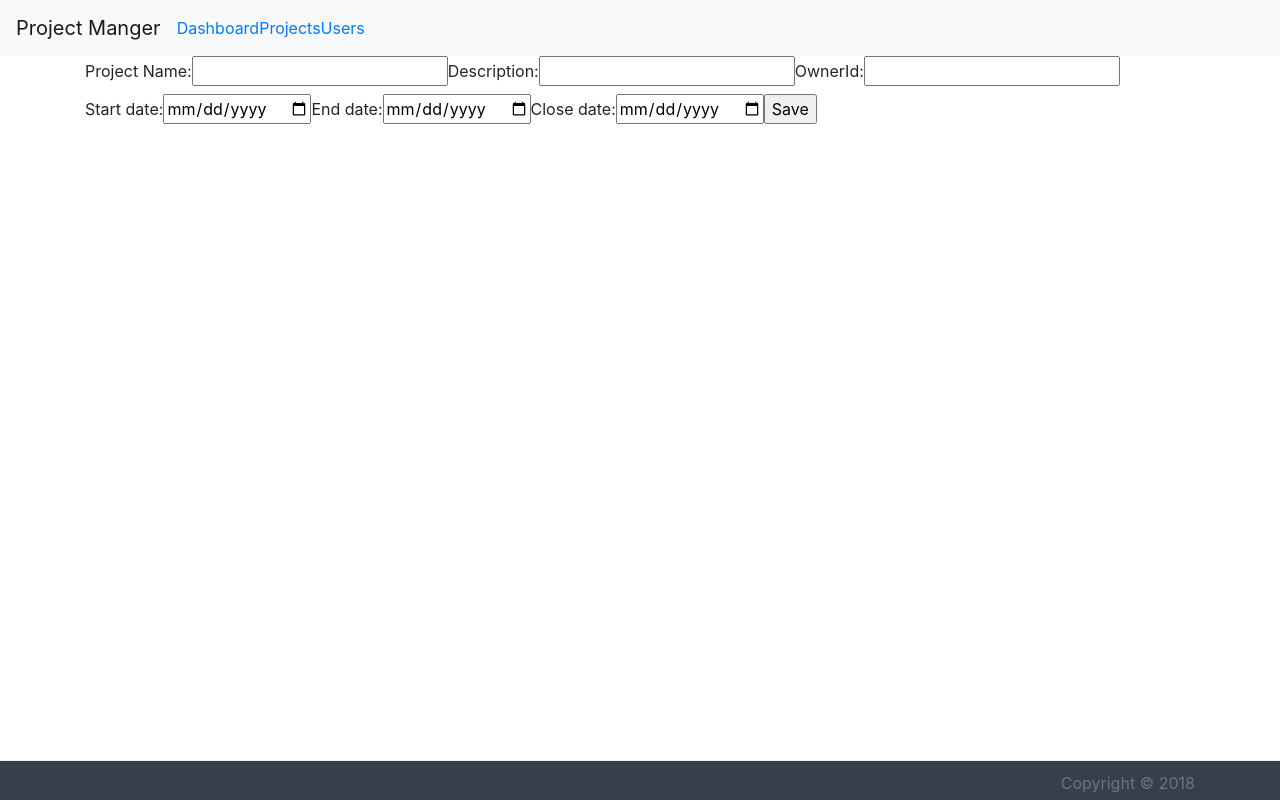
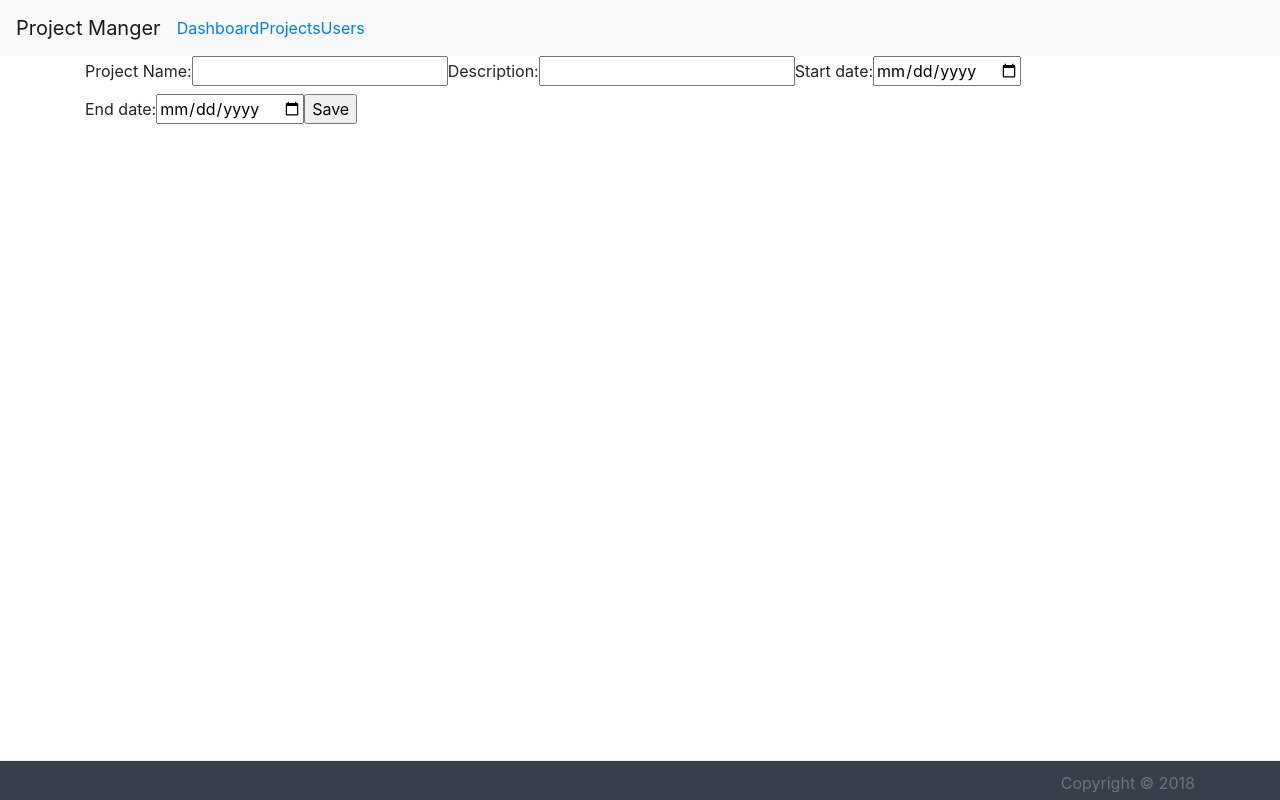
Before and after one commit to paulgreen55555/ProjectManagerUI, a React (Create React App) app: page /project-add in a window 1280 px wide. Built offline with nearby package versions, Linux system fonts and the light colour scheme.

Commit message:
Work on Project Add page.

```diff
--- a/src/components/App.js
+++ b/src/components/App.js
@@ -5,9 +5,6 @@ import Footer from './Footer'
 import Dashboard from './Dashboard/Dashboard.js'
 import Projects from './Projects/Projects.js'
 import ProjectAdd from './Projects/ProjectAdd'
-
-
-const Users = () => <h2>Users</h2>;
 
 function App() {
     return (
@@ -18,7 +15,6 @@ function App() {
                     <Route path="/" exact component={Dashboard} />
                     <Route path="/projects/" component={Projects} />
                     <Route path="/project-add/" component={ProjectAdd} />
-                    <Route path="/users/" component={Users} />
                 </div>
                 <Footer />
             </div>
--- a/src/components/Projects/Project.js
+++ b/src/components/Projects/Project.js
@@ -10,7 +10,7 @@ class Project extends Component {
                 <td>{project.Description}</td>
                 <td>{project.StartDate}</td>
                 <td>{project.EndDate}</td>
-                <td>{project.status}</td>
+                <td>{project.ProjectStatus}</td>
                 <td><ProjectActionsButtons/></td>
             </tr>
         )
--- a/src/components/Projects/ProjectActionsButtons.js
+++ b/src/components/Projects/ProjectActionsButtons.js
@@ -6,7 +6,8 @@ class ProjectActionButtons extends Component {
         return (
             <div>
                 <ButtonGroup>
-                    <Button bsStyle="info" bsSize="small">Edit</Button>
+                    <Button bsStyle="warning" bsSize="small">Edit</Button>
+                    <Button bsStyle="info" bsSize="small">Close</Button>
                     <Button bsStyle="danger" bsSize="small">Delete</Button>
                 </ButtonGroup>
             </div>
--- a/src/components/Projects/ProjectAdd.js
+++ b/src/components/Projects/ProjectAdd.js
@@ -8,7 +8,8 @@ export default class ProjectAdd extends Component {
         this.state = {
             Name: '',
             Description: '',
-            StartDate: '',
+            StartDate: new Date(),
+            EndDate: new Date()
 
         };
 
@@ -26,10 +27,10 @@ export default class ProjectAdd extends Component {
 
         const formElement = document.getElementById("projectForm");
 
-        var fulldata = $(formElement).serializeArray();
-        var data = {};
+        const fulldata = $(formElement).serializeArray();
+        const data = {};
 
-        $.map(fulldata, function(n, i){
+        $.map(fulldata, function (n, i) {
             data[n['name']] = n['value'];
         });
 
@@ -43,7 +44,7 @@ export default class ProjectAdd extends Component {
             body: JSON.stringify(data)
         });
 
-        debugger;
+
 
     }
 
@@ -59,10 +60,6 @@ export default class ProjectAdd extends Component {
               <input name="Description" type="text" value={this.state.Description} />
                 </label>
                 <label>
-                    OwnerId:
-              <input name="OwnerId" type="text" value={this.state.OwnerId} />
-                </label>
-                <label>
                     Start date:
               <input name="StartDate" type="date" value={this.state.StartDate} onChange={this.handleChange} />
                 </label>
@@ -70,14 +67,9 @@ export default class ProjectAdd extends Component {
                     End date:
               <input name="EndDate" type="date" value={this.state.EndDate} onChange={this.handleChange} />
                 </label>
-                <label>
-                    Close date:
-              <input name="CloseDate" type="date" value={this.state.CloseDate} onChange={this.handleChange} />
-                </label>
+                <input type="submit" value="Save" />
 
-
-                <input type="submit" value="Save" />
-            </form>
+            </form >
         );
     }
 }
```
